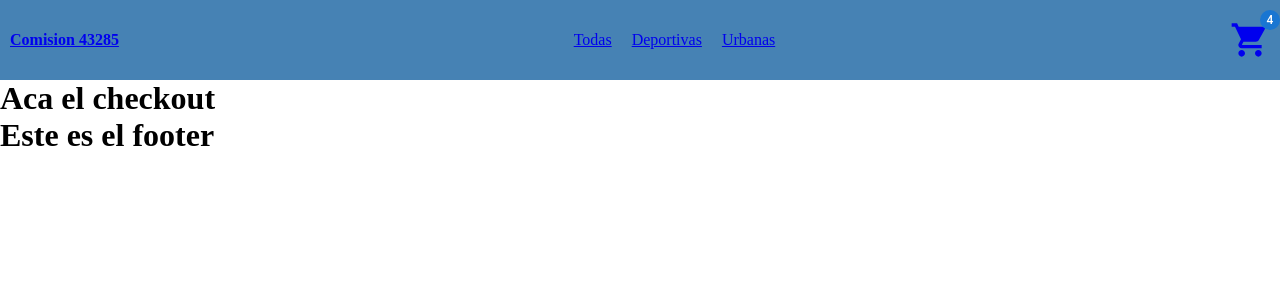
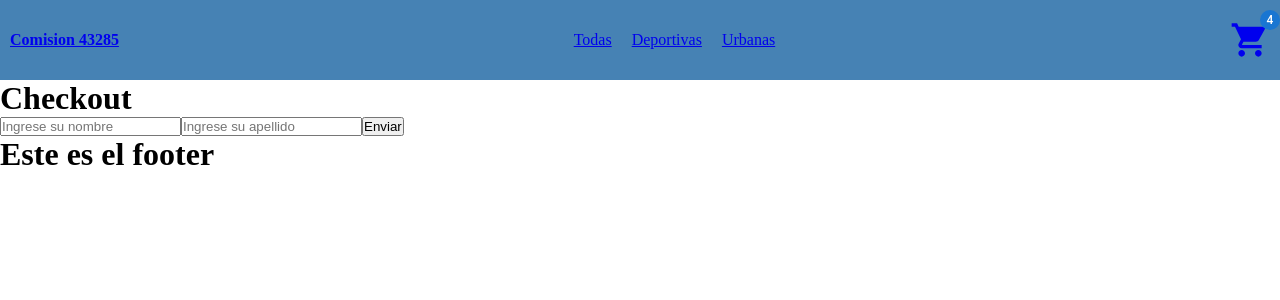
Before and after one commit to jorgeduje/ecommerce-43285, a React (Vite) app: page /checkout in a window 1280 px wide. Shown: the top 300 px of the page. Built offline with nearby package versions, Linux system fonts and the light colour scheme.

Commit message:
se trabaja con eventos y formularios

```diff
--- a/src/App.jsx
+++ b/src/App.jsx
@@ -1,26 +1,11 @@
-import { BrowserRouter, Routes, Route } from "react-router-dom";
-import ItemListContainer from "./components/page/itemList/ItemListContainer";
-import CartContainer from "./components/page/cart/CartContainer";
-import Navbar from "./components/layout/navbar/Navbar";
-import Footer from "./components/layout/footer/Footer";
-import Layout from "./components/layout/Layout";
-import ItemDetail from "./components/page/itemDetail/ItemDetail";
+import { BrowserRouter } from "react-router-dom";
+import AppRouter from "./routes/AppRouter";
 
 // CONFIGURAR EL ROUTING
 function App() {
   return (
     <BrowserRouter>
-      <Routes>
-        <Route element={<Layout />}>
-          <Route path="/" element={<ItemListContainer />} />
-          <Route path="/category/:categoryName" element={<ItemListContainer />} />
-          <Route path="/itemDetail/:id" element={<ItemDetail />} />
-          <Route path="/cart" element={<CartContainer />} />
-          <Route path="/checkout" element={<h1>Aca el checkout</h1>} />
-        </Route>
-
-        <Route path="*" element={<h1>404 not found</h1>} />
-      </Routes>
+      <AppRouter />
     </BrowserRouter>
   );
 }
--- /dev/null
+++ b/src/components/page/checkout/CheckoutContainer.jsx
@@ -0,0 +1,52 @@
+import { useState } from "react";
+
+const CheckoutContainer = () => {
+  //   const [nombre, setNombre] = useState("");
+  //   const [apellido, setApellido] = useState("");
+
+  const [data, setData] = useState({
+    nombre: "",
+    apellido: "",
+  });
+
+
+  const handleSubmit = (evento) => {
+    evento.preventDefault();
+    console.log("se envio");
+    console.log(evento);
+
+    // LAS VALIDACIONES
+
+    // AXIOS.POST(URL, DATOS)
+    console.log(data);
+  };
+
+  const handleChange = (evento) => {
+    setData({ ...data, [evento.target.name]: evento.target.value });
+  };
+
+
+  return (
+    <div>
+      <h1>Checkout</h1>
+
+      <form onSubmit={handleSubmit}>
+        <input
+          type="text"
+          placeholder="Ingrese su nombre"
+          name="nombre"
+          onChange={handleChange}
+        />
+        <input
+          type="text"
+          placeholder="Ingrese su apellido"
+          name="apellido"
+          onChange={handleChange}
+        />
+        <button type="submit">Enviar</button>
+      </form>
+    </div>
+  );
+};
+
+export default CheckoutContainer;
--- a/src/components/page/itemDetail/ItemDetail.jsx
+++ b/src/components/page/itemDetail/ItemDetail.jsx
@@ -1,13 +1,15 @@
 import { useEffect, useState } from "react";
 import CounterContainer from "../../common/counter/CounterContainer";
 import { products } from "../../../productsMock";
-import { useParams } from "react-router-dom";
+import { useParams, useNavigate } from "react-router-dom";
 
 
 const ItemDetail = () => {
   const [producto, setProducto] = useState({});
 
   const {id} = useParams()
+   const navigate = useNavigate()
+
 
 
   useEffect(() => {
@@ -22,7 +24,9 @@
   const onAdd = (cantidad) => {
     console.log(producto);
     console.log(cantidad);
+    navigate("/cart")
   };
+
 
   return (
     <div>
--- /dev/null
+++ b/src/routes/AppRouter.jsx
@@ -0,0 +1,21 @@
+import { Route, Routes } from "react-router-dom";
+import Layout from "../components/layout/Layout";
+
+import { routes } from "./routes";
+
+const AppRouter = () => {
+  return (
+    <Routes>
+
+      <Route element={<Layout />}>
+        {routes.map(({ id, path, Element }) => (
+          <Route key={id} path={path} element={ <Element />} />
+        ))}
+      </Route>
+
+      <Route path="*" element={<h1>404 not found</h1>} />
+    </Routes>
+  );
+};
+
+export default AppRouter;
--- /dev/null
+++ b/src/routes/routes.js
@@ -0,0 +1,37 @@
+import CartContainer from "../components/page/cart/CartContainer";
+import CheckoutContainer from "../components/page/checkout/CheckoutContainer";
+import ItemDetail from "../components/page/itemDetail/ItemDetail";
+import ItemListContainer from "../components/page/itemList/ItemListContainer";
+
+export const routes = [
+  {
+    id: "home",
+    path: "/",
+    Element: ItemListContainer
+  },
+  {
+    id: "categories",
+    path: "/category/:categoryName",
+    Element: ItemListContainer
+  },
+  {
+    id: "detalle",
+    path: "/itemDetail/:id",
+    Element: ItemDetail
+  },
+  {
+    id: "cart",
+    path: "/cart",
+    Element: CartContainer
+  },
+  {
+    id: "checkout",
+    path: "/checkout",
+    Element: CheckoutContainer
+  },
+  {
+    id: "checkout",
+    path: "/checkout",
+    Element: CheckoutContainer
+  },
+];
```
